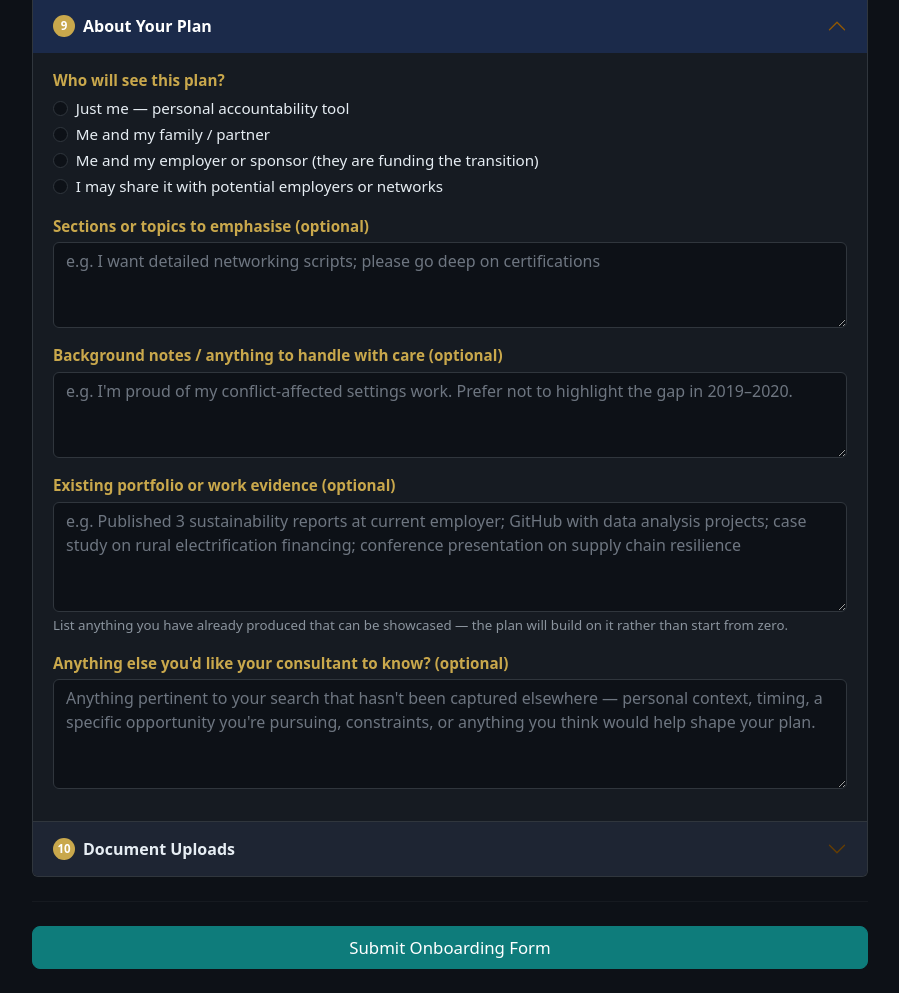
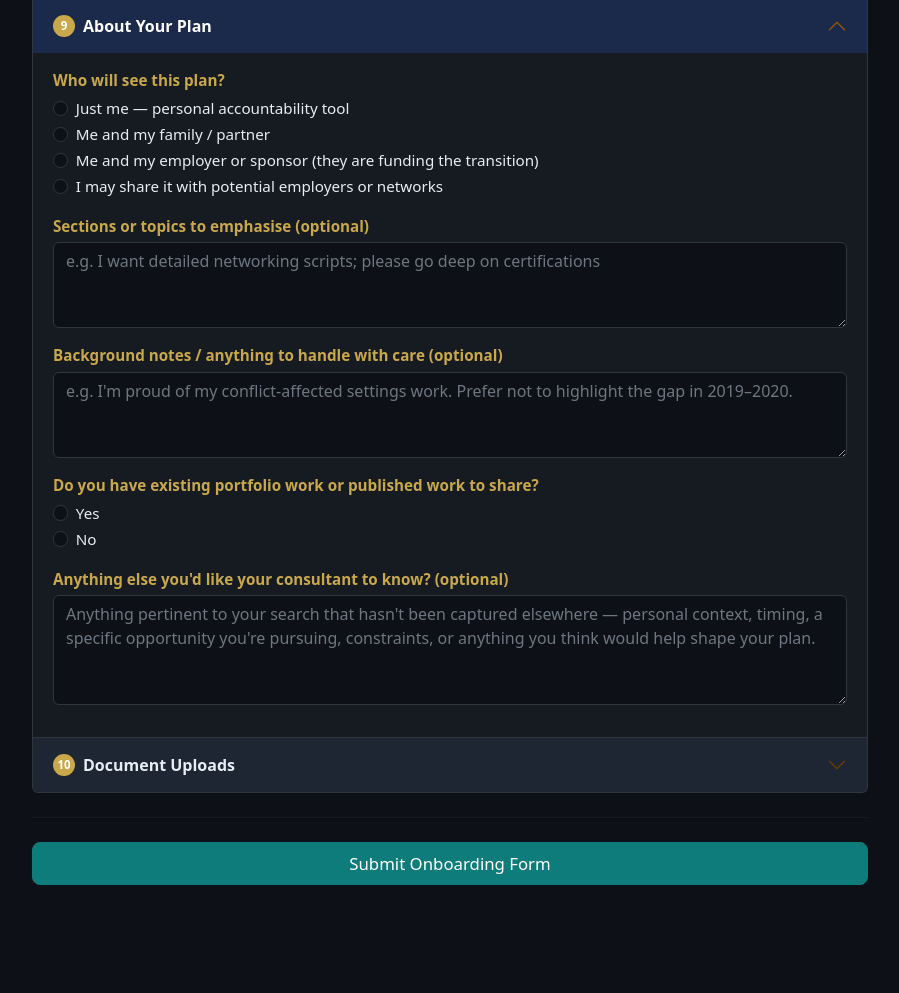
Before and after one commit to ericgitonga/career-transition-intake, a Flask app: page / in a window 1280 px wide, after a click that opens the changed part. Shown: the part 1140-2133 px from the top of the page, without its empty margins (190-1089 px from the left). After the commit the page ends 2025 px from the top, so only its background shows below. Run offline with Flask 3, Linux system fonts and the light colour scheme; some libraries are stand-ins or nearby versions.

Commit message:
Replace portfolio textarea with dynamic link fields (closes #14)
- Add yes/no radio 'Do you have existing portfolio work to share?'
- Reveal a URL list when Yes is selected; hidden when No
- '+ Add another link' button dynamically appends new URL inputs
- Each row has an × remove button (minimum one row always kept)
- Links submitted as portfolio_links list via getlist() in app.py
- Intake PDF displays links joined by comma under 'Portfolio links'
- Remove existing_portfolio textarea; add portfolio_has_work + portfolio_links
- Update SKILL.md: 8d question, extraction note, mapping table row
- Update generate_design_pdf.py: new design decision, Round 3c effort
  row, total effort 64 → 65 hrs, index.html deliverable description

Co-Authored-By: Claude Sonnet 4.6 <noreply@anthropic.com>

```diff
--- a/app.py
+++ b/app.py
@@ -445,7 +445,8 @@ def build_pdf(d, path):
             ("Who will see this plan?",                               d.get("plan_audience")),
             ("Sections to emphasise",                                 d.get("emphasise")),
             ("Background notes / anything to handle with care",       d.get("background_notes")),
-            ("Existing portfolio or work evidence",                   d.get("existing_portfolio")),
+            ("Has existing portfolio work?",                          d.get("portfolio_has_work")),
+            ("Portfolio links",                                       d.get("portfolio_links")),
             ("Anything else the consultant should know",              d.get("anything_else")),
         ]),
     ]
@@ -638,7 +639,8 @@ def submit():
         plan_audience=_clip(request.form.get("plan_audience"), 200),
         emphasise=_clip(request.form.get("emphasise"), 5000),
         background_notes=_clip(request.form.get("background_notes"), 5000),
-        existing_portfolio=_clip(request.form.get("existing_portfolio"), 5000),
+        portfolio_has_work=_clip(request.form.get("portfolio_has_work"), 10),
+        portfolio_links=[_clip(l.strip(), 500) for l in request.form.getlist("portfolio_links") if l.strip()],
         anything_else=_clip(request.form.get("anything_else"), 5000),
         current_title=_clip(request.form.get("current_title"), 200),
         current_industry=_clip(request.form.get("current_industry"), 200),
--- a/static/form.js
+++ b/static/form.js
@@ -6,6 +6,37 @@ document.querySelectorAll('input[name="target_clarity"]').forEach(function (radi
     wrap.classList.toggle('d-none', !show);
   });
 });
+
+// Portfolio links — show/hide based on yes/no radio; dynamic add/remove rows
+(function () {
+  const wrap = document.getElementById('portfolio-links-wrap');
+  const list = document.getElementById('portfolio-links-list');
+
+  document.querySelectorAll('input[name="portfolio_has_work"]').forEach(function (radio) {
+    radio.addEventListener('change', function () {
+      wrap.classList.toggle('d-none', this.value !== 'yes');
+    });
+  });
+
+  document.getElementById('add-portfolio-link').addEventListener('click', function () {
+    const row = document.createElement('div');
+    row.className = 'input-group mb-2 portfolio-link-row';
+    row.innerHTML =
+      '<input type="url" name="portfolio_links" class="form-control" placeholder="https://">' +
+      '<button type="button" class="btn btn-outline-secondary remove-link" tabindex="-1" title="Remove this link">×</button>';
+    list.appendChild(row);
+    row.querySelector('input').focus();
+  });
+
+  list.addEventListener('click', function (e) {
+    if (e.target.classList.contains('remove-link')) {
+      const rows = list.querySelectorAll('.portfolio-link-row');
+      if (rows.length > 1) {
+        e.target.closest('.portfolio-link-row').remove();
+      }
+    }
+  });
+})();
 
 // CV fallback — toggle visibility via link; auto-hide when a file is selected
 (function () {
--- a/templates/index.html
+++ b/templates/index.html
@@ -415,10 +415,20 @@
             <textarea name="background_notes" class="form-control" rows="3" placeholder="e.g. I'm proud of my conflict-affected settings work. Prefer not to highlight the gap in 2019–2020."></textarea>
           </div>
           <div class="mb-3">
-            <label class="form-label">Existing portfolio or work evidence (optional)</label>
-            <textarea name="existing_portfolio" class="form-control" rows="4"
-              placeholder="e.g. Published 3 sustainability reports at current employer; GitHub with data analysis projects; case study on rural electrification financing; conference presentation on supply chain resilience"></textarea>
-            <div class="form-text">List anything you have already produced that can be showcased — the plan will build on it rather than start from zero.</div>
+            <label class="form-label">Do you have existing portfolio work or published work to share?</label>
+            <div class="form-check"><input class="form-check-input" type="radio" name="portfolio_has_work" value="yes" id="pw-yes"><label class="form-check-label" for="pw-yes">Yes</label></div>
+            <div class="form-check"><input class="form-check-input" type="radio" name="portfolio_has_work" value="no" id="pw-no"><label class="form-check-label" for="pw-no">No</label></div>
+          </div>
+          <div class="d-none mb-3" id="portfolio-links-wrap">
+            <label class="form-label">Paste links to your work</label>
+            <div class="form-text mb-2">GitHub, Behance, Dribbble, personal site, LinkedIn articles, published reports, Tableau Public, Kaggle, Medium — anything publicly accessible.</div>
+            <div id="portfolio-links-list">
+              <div class="input-group mb-2 portfolio-link-row">
+                <input type="url" name="portfolio_links" class="form-control" placeholder="https://">
+                <button type="button" class="btn btn-outline-secondary remove-link" tabindex="-1" title="Remove this link">×</button>
+              </div>
+            </div>
+            <button type="button" id="add-portfolio-link" class="btn btn-sm btn-outline-secondary mt-1">+ Add another link</button>
           </div>
           <div class="mb-3">
             <label class="form-label">Anything else you'd like your consultant to know? (optional)</label>
```
Also changed, not shown: SKILL.md (+3 -3 lines).
